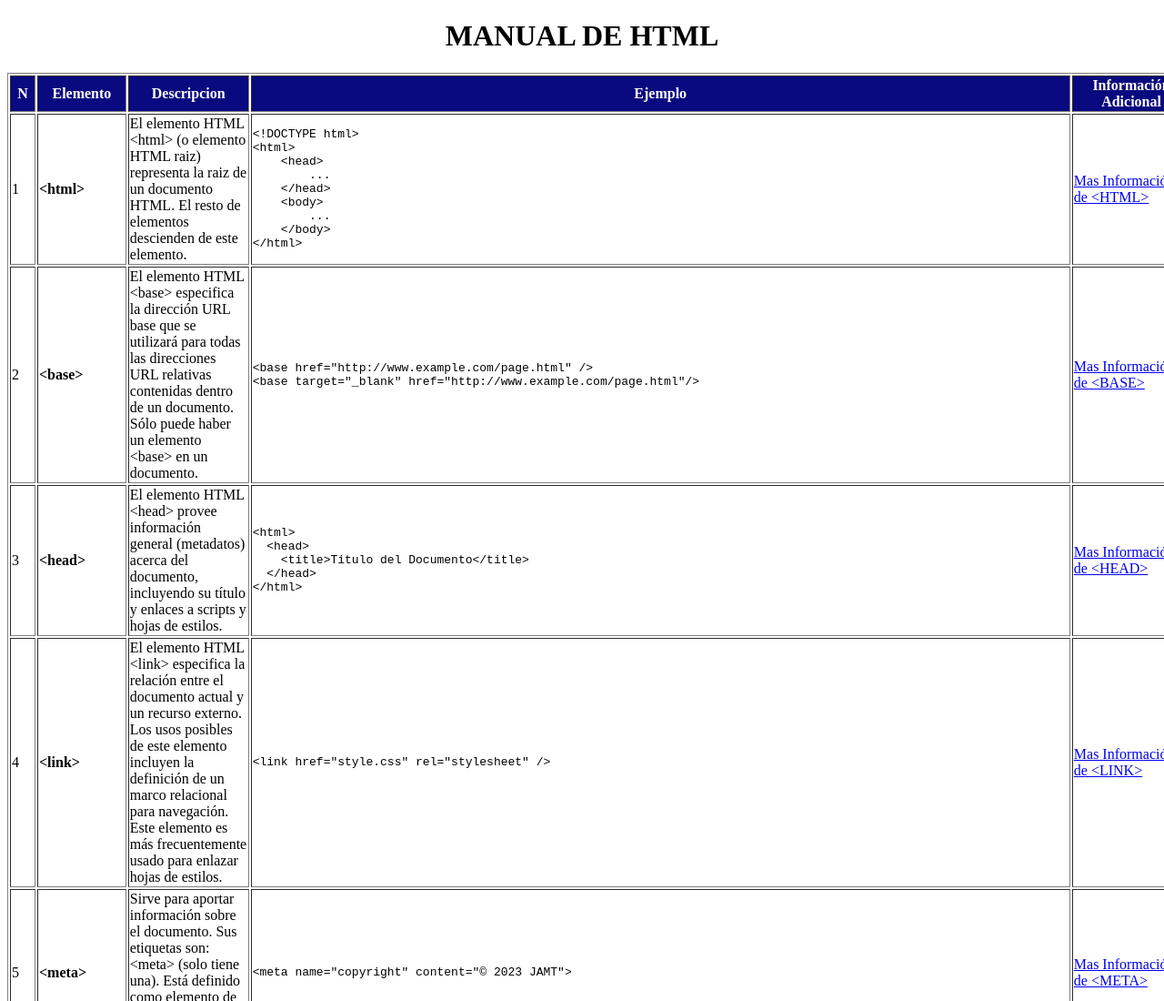
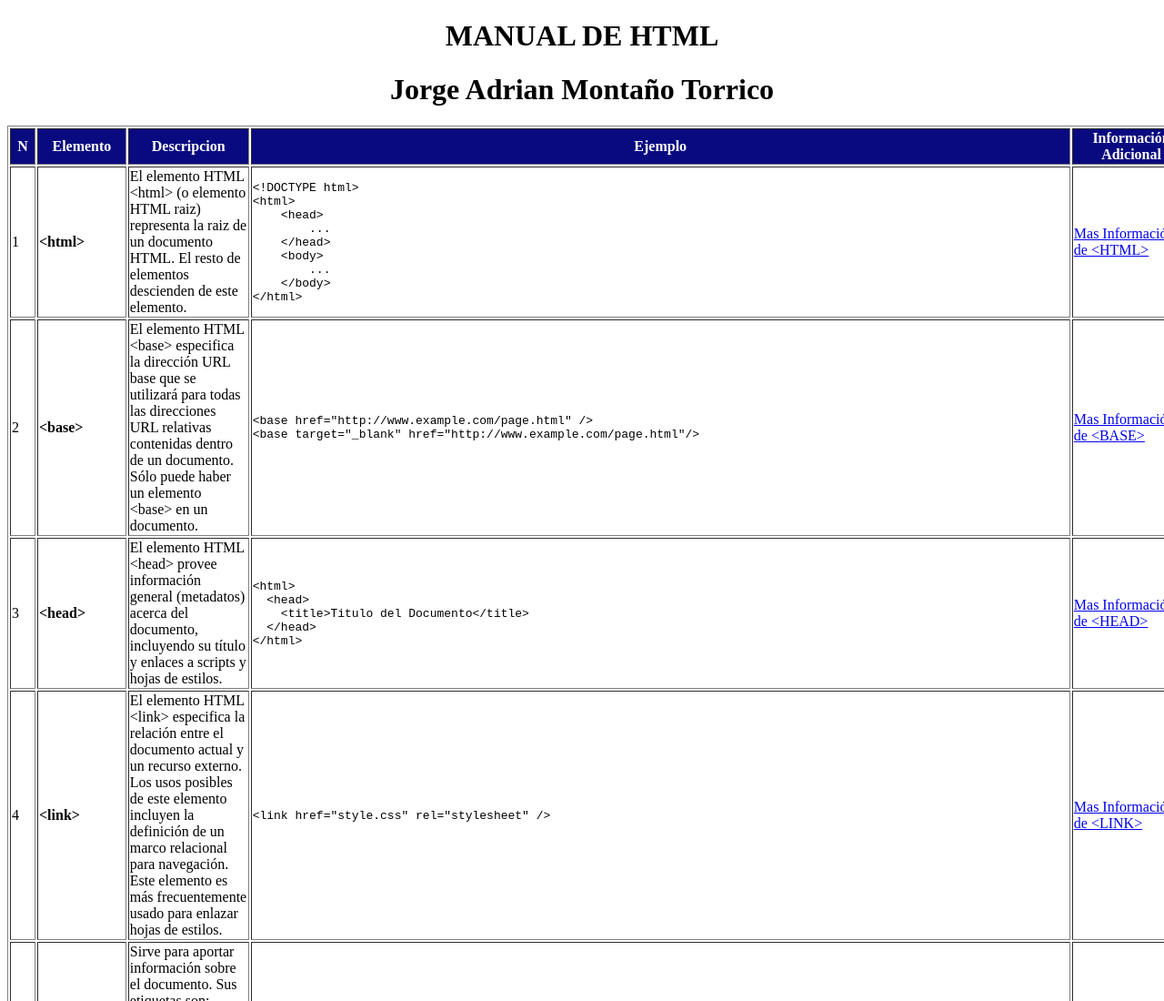
Before and after one commit to MrJamt/Manual-HTML, a plain HTML site: page index.html in a window 1280 px wide. Shown: the top 1100 px of the page at 91% size. Drawn offline with Linux system fonts and the light colour scheme.

Commit message:
Se implementó el nombre del autor

```diff
--- a/index.html
+++ b/index.html
@@ -13,6 +13,7 @@
 </head>
 <body>
     <h1><center>MANUAL DE HTML</center></h1>
+    <h1><center>Jorge Adrian Montaño Torrico</center></h1>
     <table border="1">
             <thead>
                 <tr>
```
